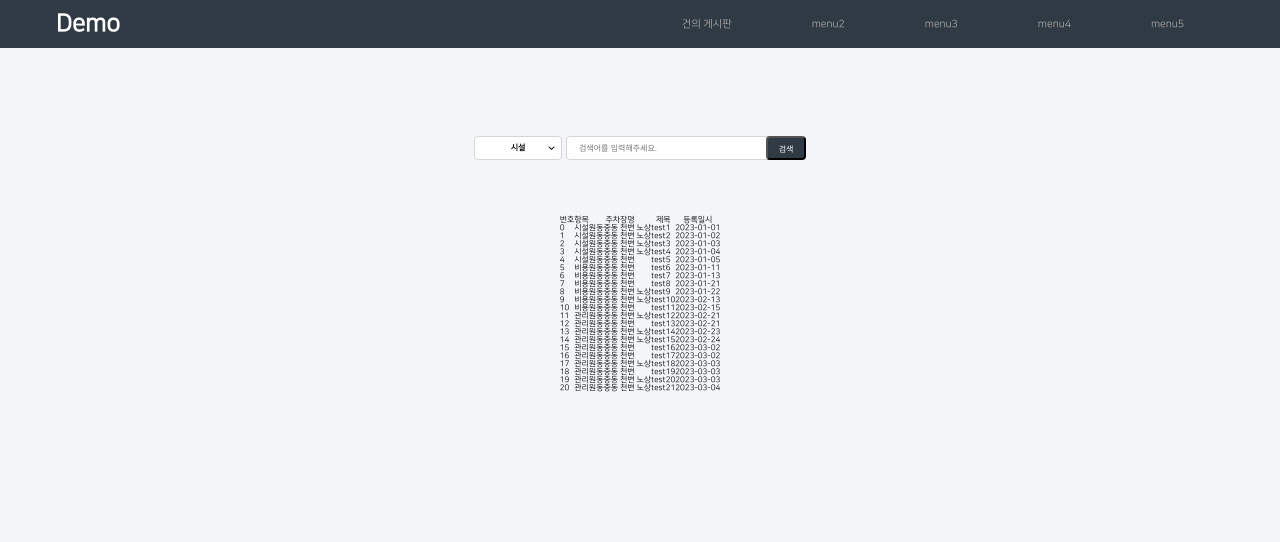
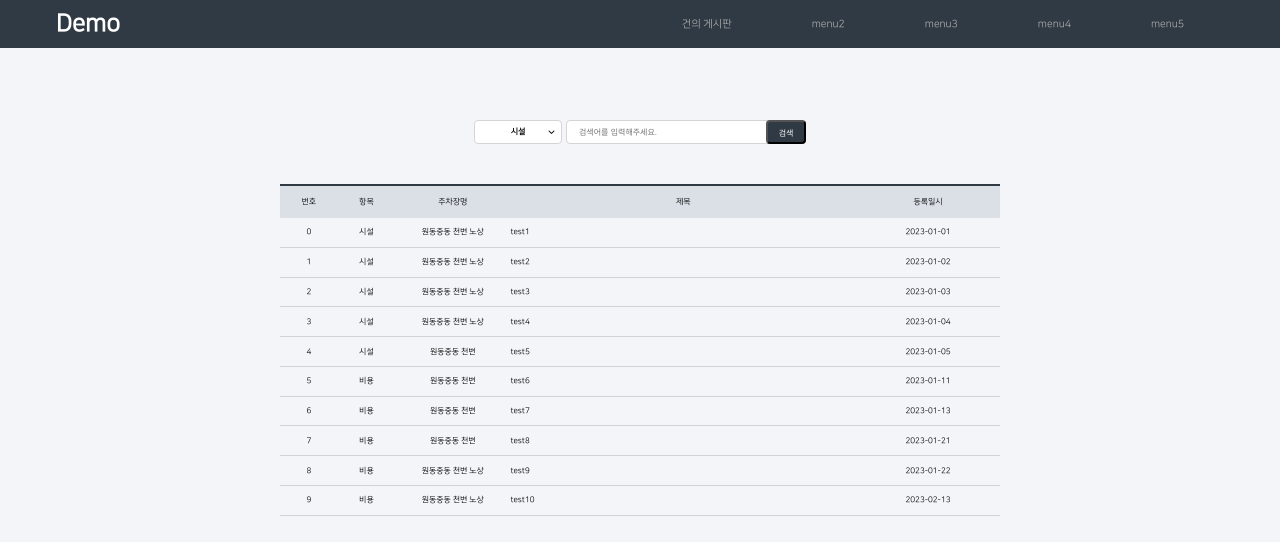
Before and after one commit to rjswn1031/demo, a React (Create React App) app in the folder front/my-app/: page /main/board in a window 1280 px wide. Shown: the top 542 px of the page. Built offline with nearby package versions, Linux system fonts and the light colour scheme.

Commit message:
게시판 테이블 css 수정

```diff
--- a/front/my-app/src/component/board/Board.js
+++ b/front/my-app/src/component/board/Board.js
@@ -56,13 +56,20 @@ function Board(props) {
             </div>
             <div id='boardContentContainer'>
                 <table>
+                    <colgroup>
+                        <col width={"8%"} />
+                        <col width={"8%"} />
+                        <col width={"16%"} />
+                        <col width={"48%"} />
+                        <col width={"20%"} />
+                    </colgroup>
                     <thead>
                         <tr>
                             {boardTh.map(title => <th key={title}>{title}</th>)}
                         </tr>
                     </thead>
                     <tbody>
-                        { testContent.map(content => {
+                        { testContent.filter(content => content.boardNo < 10).map(content => {
                             return <BoardContent
                                 key={content.boardNo}
                                 boardNo={content.boardNo}
--- a/front/my-app/src/css/board.css
+++ b/front/my-app/src/css/board.css
@@ -3,7 +3,7 @@
     flex-direction: column;
     align-items: center;
 }
-#boardContainer #boardSearchContainer { display: flex; margin-top: 10rem; }
+#boardContainer #boardSearchContainer { display: flex; margin-top: 8rem; }
 #boardContainer #boardSearchContainer #searchContainer { display: flex; margin-left: .5rem; }
 #boardContainer #boardSearchContainer #searchContainer > input {
     width: 30rem;
@@ -25,6 +25,8 @@
     cursor: pointer;
 }
 
-#boardContainer #boardContentContainer {
-    margin-top: 7rem;
-}
+#boardContainer #boardContentContainer { margin-top: 5rem; }
+#boardContainer #boardContentContainer table { width: 90rem; border-top: 2px solid #303a44; }
+#boardContainer #boardContentContainer table tr th { padding: 1.5rem 0rem; background-color: #dbe0e7; }
+#boardContainer #boardContentContainer table tr td { padding: 1.3rem 0rem; text-align: center; border-bottom: 1px solid #d3d3d3; }
+#boardContainer #boardContentContainer table tr td:nth-child(4) { text-align: start; }
```
